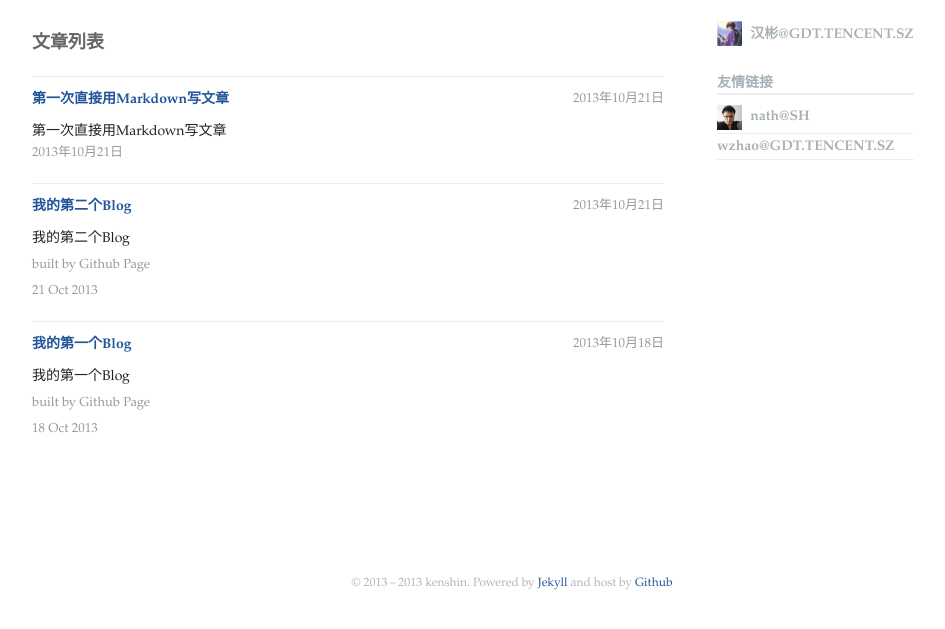
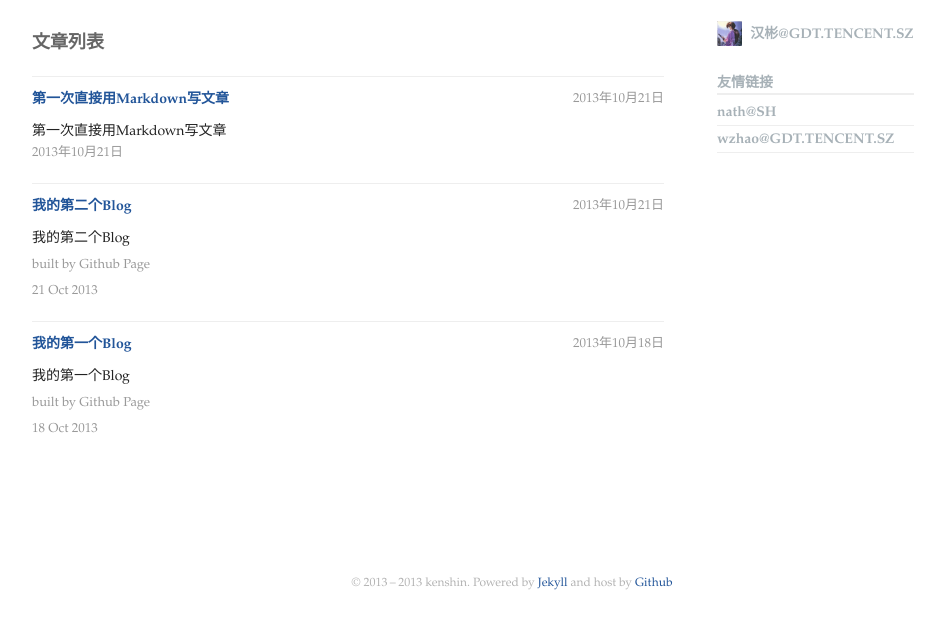
Before and after one commit to kenshinlin/archives, a Jekyll site: the page built from index.html, in a window 1280 px wide. Shown: the top 629 px of the page, without its empty margins (128-1073 px from the left). Built offline with Jekyll 4.4.1, drawn with Linux system fonts in a browser that asks for light colours.

Commit message:
Update sketch.html

```diff
--- a/_layouts/sketch.html
+++ b/_layouts/sketch.html
@@ -46,7 +46,6 @@
                       <ul>
                       	 <li class="flink">
                      	    <a href="http://inath.me" target="_blank" class="avatar">
-                     	    	<img src="/img/nath.png" />
                             	<span>nath@SH</span>
                             </a>
                           </li>
```
